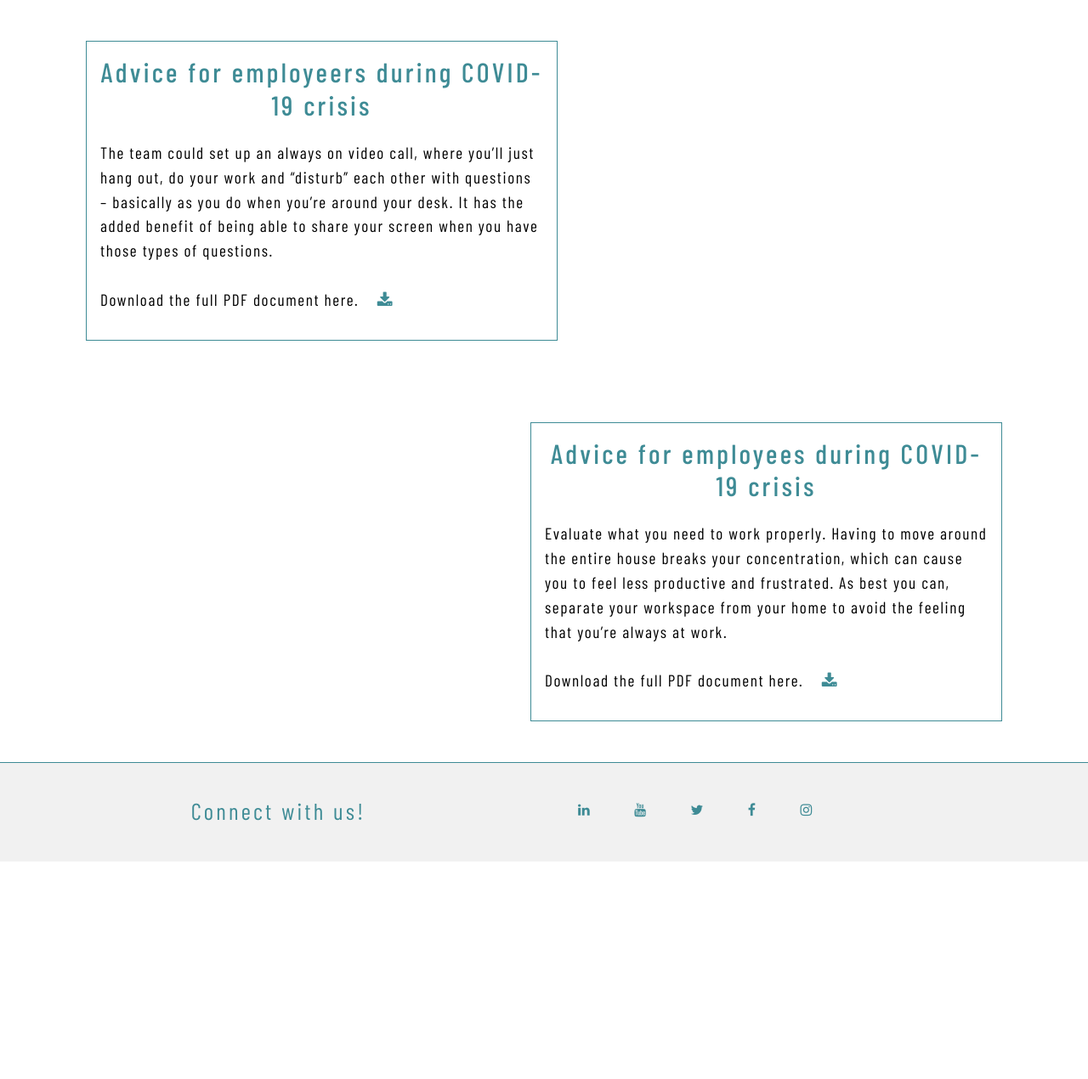
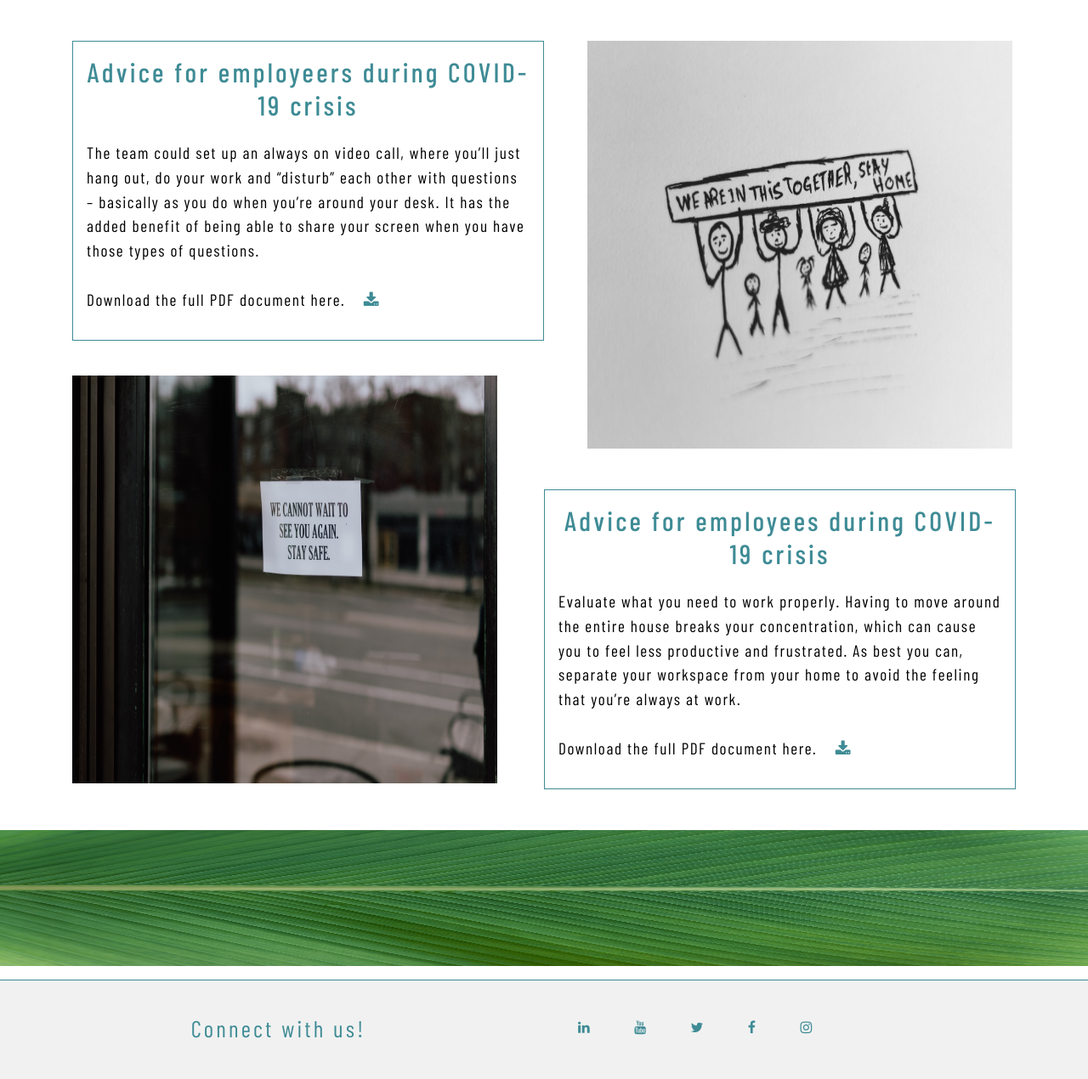
Before and after one commit to CataSt11/Superar-Comm-Consulting, a plain HTML site: page advice.html in a window 1280 px wide. Shown: the part 232-1502 px from the top of the page at 85% size. Before the commit the page ends 1246 px from the top, so only its background shows below. Drawn offline with nearby package versions, Linux system fonts and the light colour scheme; a web font is replaced by a local one.

Commit message:
Added two relevant images to the paragraphs on each  page, index and advice. On all three pages was added an image at the bootom of the page, right above footer.

```diff
--- a/advice.html
+++ b/advice.html
@@ -67,13 +67,16 @@
                     <br>Download the full PDF document here.
 
                     <a href="assets/documents/document-download-company.pdf" target="_blank" class="document-download">
-                    <i class="fa fa-download" aria-hidden="true"></i>
-                    <span class="sr-only"> Download</span>
+                        <i class="fa fa-download" aria-hidden="true"></i>
+                        <span class="sr-only"> Download</span>
                     </a>
 
                     </p>
 
                 </div>
+
+                <img src="../assets/pictures/together.jpg" alt="Together_Pic" class="together-picture">
+                <img src="../assets/pictures/stayhome.jpg" alt="Stay_Home_Pic" class="stay-home-picture">
 
                 <div class="right-side">
 
@@ -85,8 +88,8 @@
                     <br>Download the full PDF document here.
 
                     <a href="assets/documents/document-download-personal.pdf" target="_blank" class="document-download">
-                    <i class="fa fa-download" aria-hidden="true"></i>
-                    <span class="sr-only"> Download</span>
+                        <i class="fa fa-download" aria-hidden="true"></i>
+                        <span class="sr-only"> Download</span>
                     </a>
 
                     </p>
@@ -98,6 +101,8 @@
         </div>
 
     </section>
+
+    <img src="../assets/pictures/leaf.jpg" alt="Leaf_Pic" class="leaf-picture">
 
     <footer class="footer">
 
--- a/assets/css/style.css
+++ b/assets/css/style.css
@@ -21,6 +21,17 @@ footer {
 #emailaddress,
 #project {
     border: 1px solid #3e8b95;
+}
+
+
+
+/* -------------------------------------------------------Leaf-Image-All-pages*/
+.leaf-picture {
+    height: 10rem;
+    width: 100%;
+    margin: 0;
+    margin-bottom: 1rem;
+    overflow: hidden;
 }
 
 /* -------------------------------------------------------Margins, paddings, etc */
@@ -90,6 +101,7 @@ footer {
     color: #f1f1f1;
     background-color: #000;
 }
+
 
 /* -------------------------------------------------------Signature */
 
@@ -175,11 +187,28 @@ footer {
     float: right;
     max-height: 380px;
     overflow: scroll;
+    margin: 3rem 0;
 }
 .left-side {
     float: left;
     max-height: 380px;
     overflow: scroll;
+    margin: 3rem 0;
+}
+
+.library-picture {
+    width: 45%;
+    height: 30rem;
+    overflow: hidden;
+    margin-top: 3rem;
+    margin-left: 3.2rem;
+}
+
+.books-picture {
+    width: 45%;
+    height: 35rem;
+    overflow: hidden;
+    margin-top: -11rem;
 }
 
 /* -------------------------------------------------------Our-Advice-page */
@@ -193,6 +222,24 @@ footer {
     color: #3e8b95;
     padding-left: 1rem;
 }
+
+.together-picture {
+    width: 45%;
+    height: 30rem;
+    overflow: hidden;
+    margin-top: 3rem;
+    margin-left: 3.2rem;
+}
+
+.stay-home-picture {
+    width: 45%;
+    height: 30rem;
+    overflow: hidden;
+    margin-top: -5.4rem;
+    margin-right: -4rem;
+}
+
+
 /* -------------------------------------------------------Contact-page */
 
 .welcome h3 {
@@ -222,6 +269,7 @@ User Centric Frontend Development (the values differ but the structure is nearly
 
 button[type="submit"] {
     margin-top: 1.3rem;
+    margin-bottom:10rem;
     color: #f1f1f1;
     background-color: #3e8b95;
     font-family: "Barlow Condensed", sans-serif;
```
Also changed, not shown: contact.html (+2 -0 lines), index.html (+5 -0 lines), assets/pictures/books.jpg (added), assets/pictures/leaf.jpg (added), assets/pictures/library.jpg (added), assets/pictures/stayhome.jpg (added), assets/pictures/together.jpg (added).
